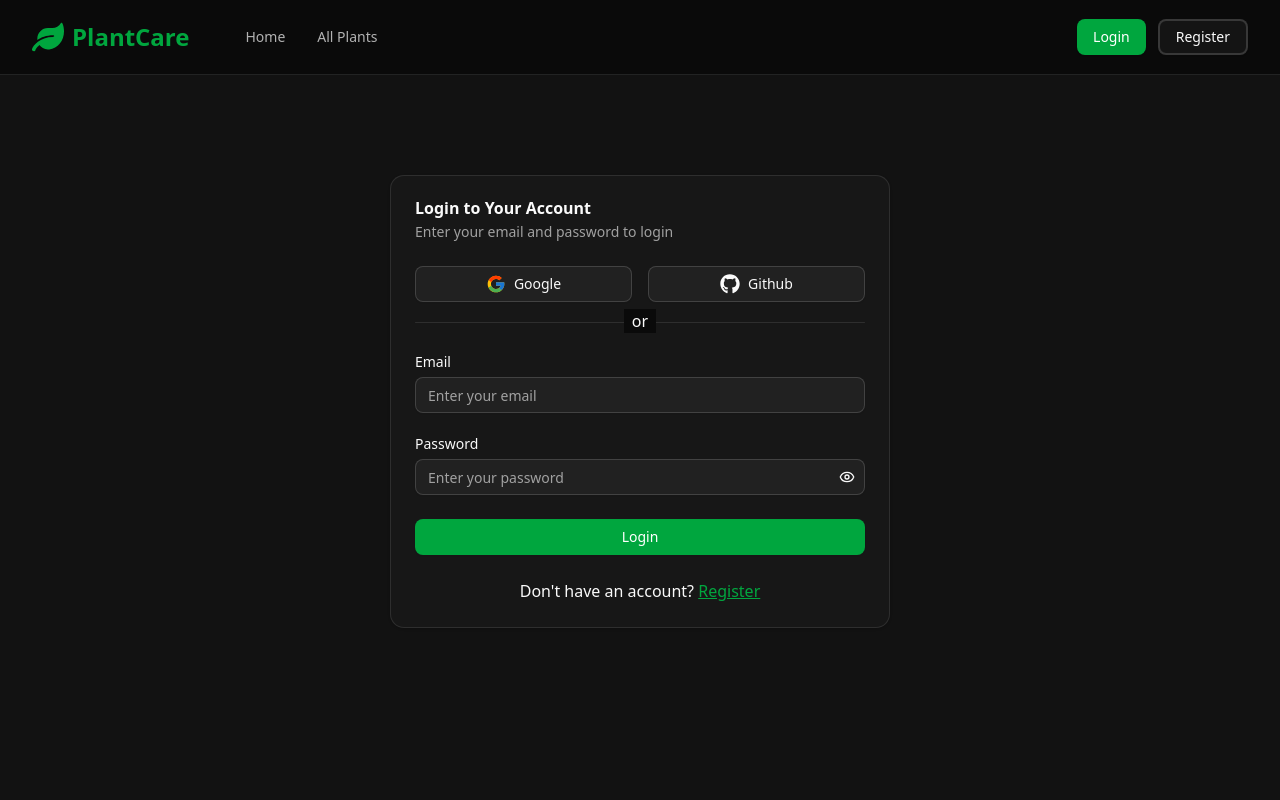
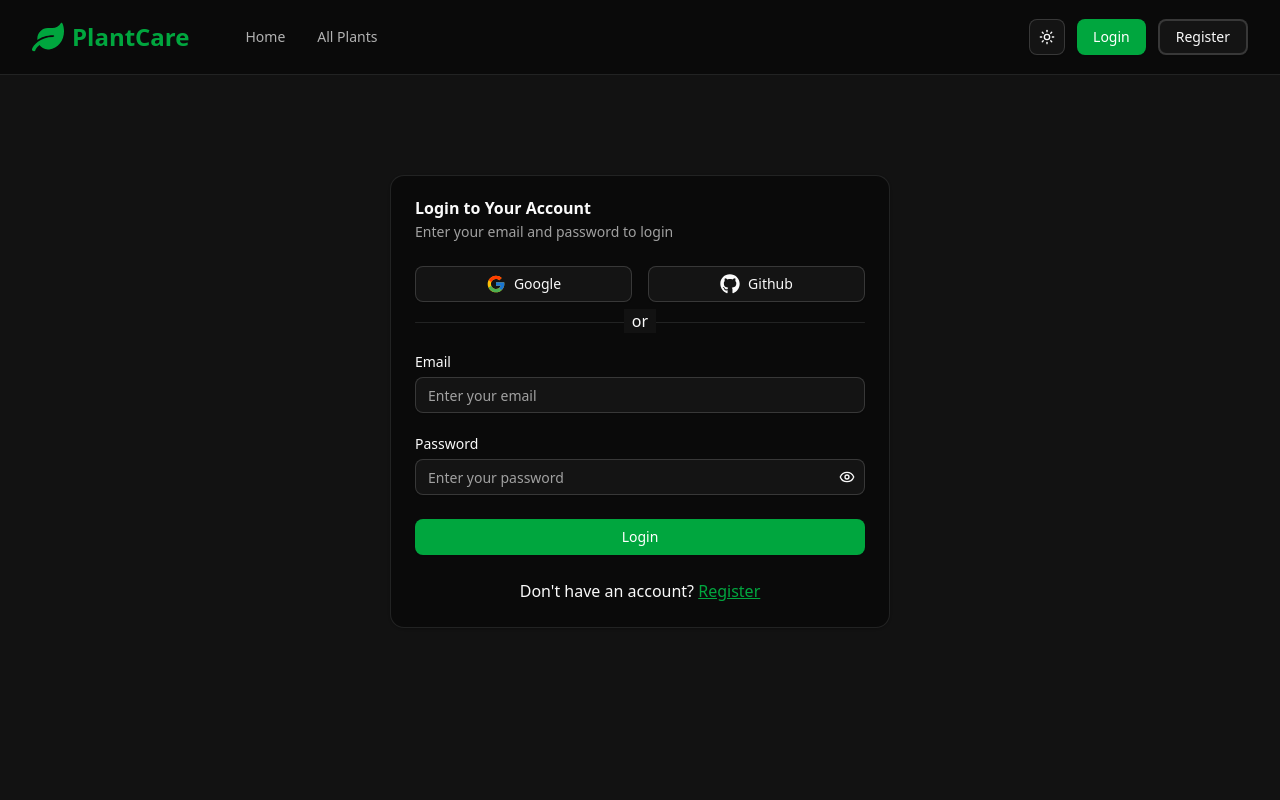
Before and after one commit to ratul544388/plant-management, a React (Vite) app in the folder frontend/: page /auth/login in a window 1280 px wide. Shown: the top 800 px of the page. Built offline with nearby package versions, Linux system fonts and the light colour scheme; no server answers.

Commit message:
fix theme

```diff
--- a/frontend/src/components/form-wrapper.jsx
+++ b/frontend/src/components/form-wrapper.jsx
@@ -11,7 +11,7 @@ import { cn } from "@/lib/utils";
 
 const FormWrapper = ({ form, title, description, onSubmit, children, className }) => {
   return (
-    <Card className={cn(className)}>
+    <Card className={cn('bg-background', className)}>
       <CardHeader className={cn(!title && "hidden")}>
         <CardTitle>{title}</CardTitle>
         <CardDescription>{description}</CardDescription>
--- a/frontend/src/components/header/index..jsx
+++ b/frontend/src/components/header/index..jsx
@@ -35,6 +35,7 @@ const Header = () => {
           </div>
         ) : (
           <div className="flex gap-3">
+            <ThemeToggler className="hidden sm:flex" />
             <Link to="/auth/login" className={buttonVariants()}>
               Login
             </Link>
--- a/frontend/src/pages/auth/_components/o-auth-login.jsx
+++ b/frontend/src/pages/auth/_components/o-auth-login.jsx
@@ -35,7 +35,7 @@ const OAuthLogin = () => {
         </Button>
       </div>
       <div className="bg-border mt-5 mb-2 flex h-[1px] w-full items-center justify-center rounded-full">
-        <span className="bg-background mb-1 px-2">or</span>
+        <span className="bg-secondary mb-1 px-2">or</span>
       </div>
     </div>
   );
```
